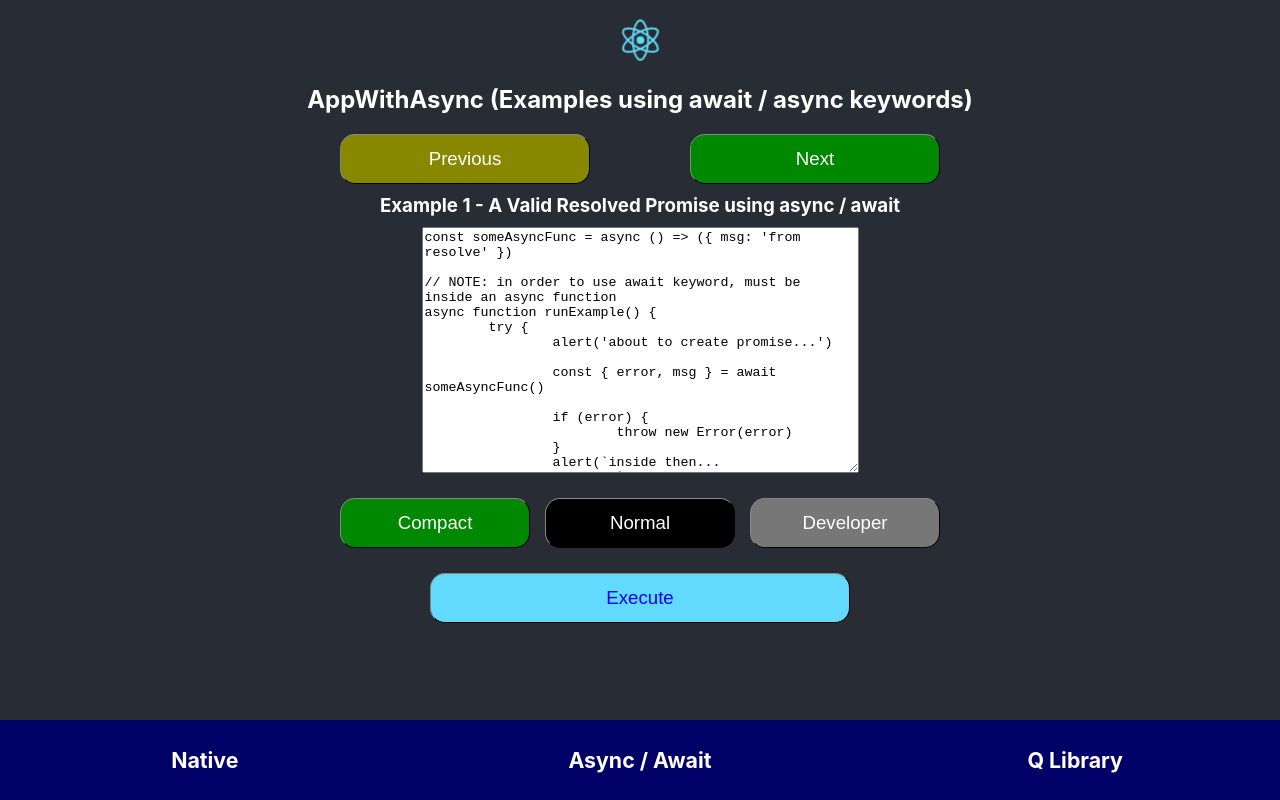
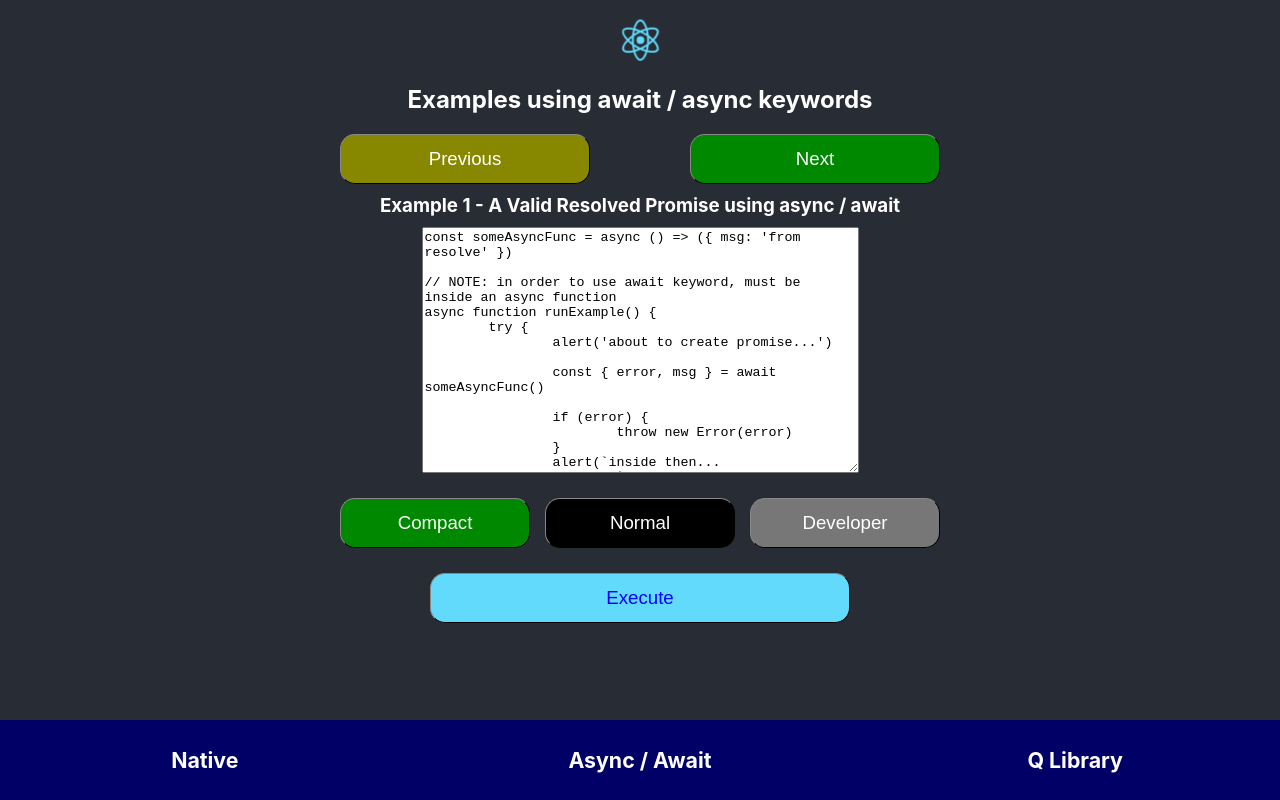
Before and after one commit to Wolven531/promise-tests, a React (Create React App) app: page /async in a window 1280 px wide. Built offline with nearby package versions, Linux system fonts and the light colour scheme.

Commit message:
Simplify page titles

```diff
--- a/package.json
+++ b/package.json
@@ -5,7 +5,7 @@
 		"email": "anthony.williams.cs@gmail.com",
 		"url": "https://github.com/Wolven531"
 	},
-	"version": "0.3.22",
+	"version": "0.3.23",
 	"private": false,
 	"dependencies": {
 		"q": "^1.5.1",
--- a/src/App.tsx
+++ b/src/App.tsx
@@ -44,7 +44,7 @@ const examples = [
 const App: FC<any> = () => {
 	return <ExampleViewer
 		examples={examples}
-		title={'App (Examples using native Promises)'} />
+		title={'Examples using native Promises'} />
 }
 
 export default App
--- a/src/AppWithAsync.tsx
+++ b/src/AppWithAsync.tsx
@@ -37,7 +37,7 @@ const examples: Example[] = [
 const AppWithAsync: FC<any> = () => {
 	return <ExampleViewer
 		examples={examples}
-		title={'AppWithAsync (Examples using await / async keywords)'} />
+		title={'Examples using await / async keywords'} />
 }
 
 export default AppWithAsync
--- a/src/AppWithQ.tsx
+++ b/src/AppWithQ.tsx
@@ -58,7 +58,7 @@ const examples: Example[] = [
 const AppWithQ: FC<any> = () => {
 	return <ExampleViewer
 		examples={examples}
-		title={'AppWithQ (Examples using Q Promise library)'} />
+		title={'Examples using Q Promise library'} />
 }
 
 export default AppWithQ
```
